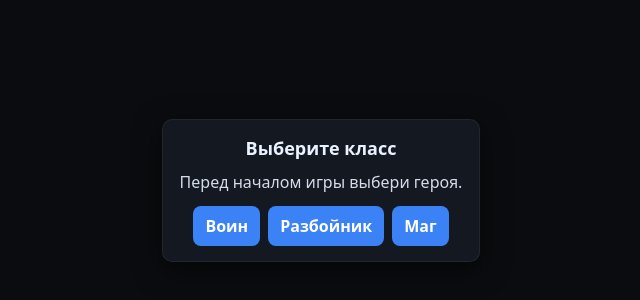
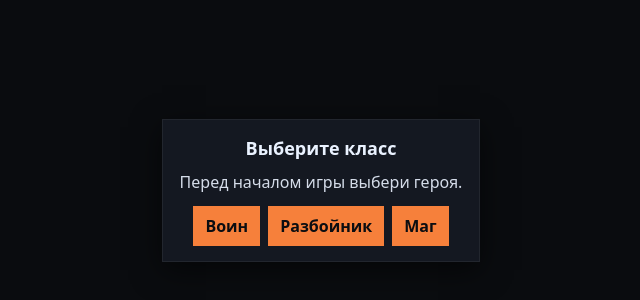
Before and after one commit to emilTMB/goblin-slayer, a React (Vite) app: page / in a window 1280 px wide. Shown: the part 210-510 px from the top of the page, without its empty margins (319-959 px from the left). Built offline with nearby package versions, Linux system fonts and the light colour scheme.

Commit message:
мелкие правки

```diff
--- a/src/App.jsx
+++ b/src/App.jsx
@@ -8,7 +8,7 @@ export default function App() {
       <h1 className={styles.title}>Убийца гоблинов</h1>
       <CanvasGame />
       <p className={styles.hint}>
-        ВАЖНО - использкуйте английскую раскладку клавиатуры! <br />
+        ВАЖНО - используйте английскую раскладку клавиатуры! <br />
         WASD/←↑→↓ — движение • Space — удар • R — перезапуск • Q — способность
       </p>
     </div>
--- a/src/styles/Game.module.scss
+++ b/src/styles/Game.module.scss
@@ -72,7 +72,7 @@ body {
   min-width: 260px;
   max-width: 90%;
   padding: 16px 18px;
-  border-radius: 10px;
+  // border-radius: 10px;
   background: #141821;
   box-shadow: 0 8px 28px rgba(0, 0, 0, 0.55),
     inset 0 0 0 1px rgba(255, 255, 255, 0.06);
@@ -92,9 +92,9 @@ body {
 .btn {
   display: inline-block;
   padding: 8px 12px;
-  border-radius: 8px;
-  background: #3b82f6;
-  color: #fff;
+  // border-radius: 8px;
+  background: #f6803b;
+  color: #0b0d11;
   font-weight: 600;
   cursor: pointer;
   user-select: none;
```
